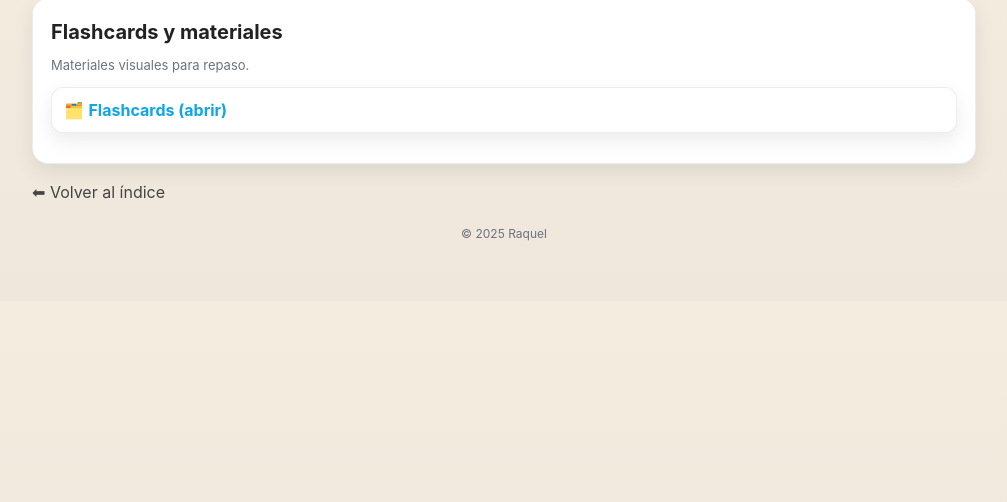
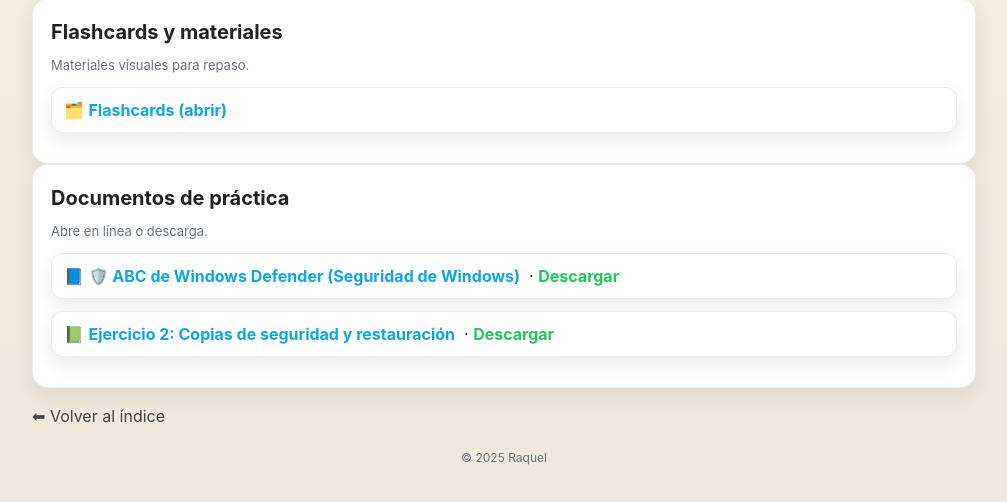
Before and after one commit to rponte357-pixel/seguridad-informatica, a plain HTML site: page mf0486/recursos.html in a window 1280 px wide. Shown: the part 84-586 px from the top of the page, without its empty margins (136-1143 px from the left). Drawn offline with Linux system fonts and the light colour scheme.

Commit message:
Update recursos.html

```diff
--- a/mf0486/recursos.html
+++ b/mf0486/recursos.html
@@ -20,6 +20,20 @@
         <li class="item">🗂️ <a class="link-view" href="./flashcards.html">Flashcards (abrir)</a></li>
       </ul>
     </div>
+    <div class="card">
+      <h2>Documentos de práctica</h2>
+      <p class="meta">Abre en línea o descarga.</p>
+      <ul class="list">
+        <li class="item">📘
+          <a class="link-view" href="docs/Windows-Defender.pdf" target="_blank">🛡️ ABC de Windows Defender (Seguridad de Windows)</a>
+          &nbsp;·&nbsp;<a class="link-dl" href="docs/ejercicio1.pdf" download>Descargar</a>
+        </li>
+        <li class="item">📗
+          <a class="link-view" href="docs/Windows-Defender.pdf" target="_blank">Ejercicio 2: Copias de seguridad y restauración</a>
+          &nbsp;·&nbsp;<a class="link-dl" href="docs/ejercicio2.pdf" download>Descargar</a>
+        </li>
+      </ul>
+    </div>
     <a class="back" href="../index.html">⬅ Volver al índice</a>
     <div class="footer">© <span id="y"></span> Raquel</div>
   </div>
```
